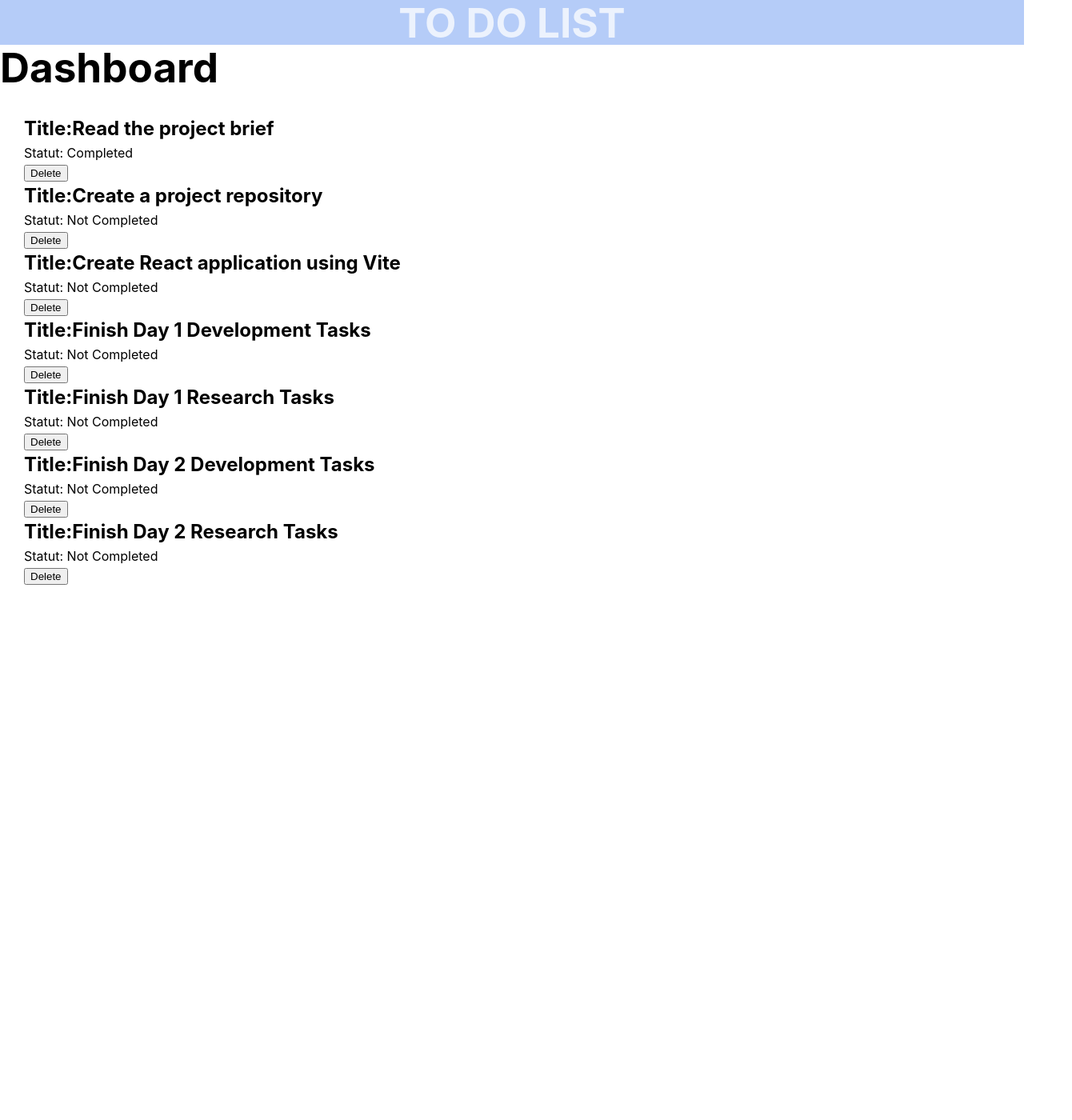
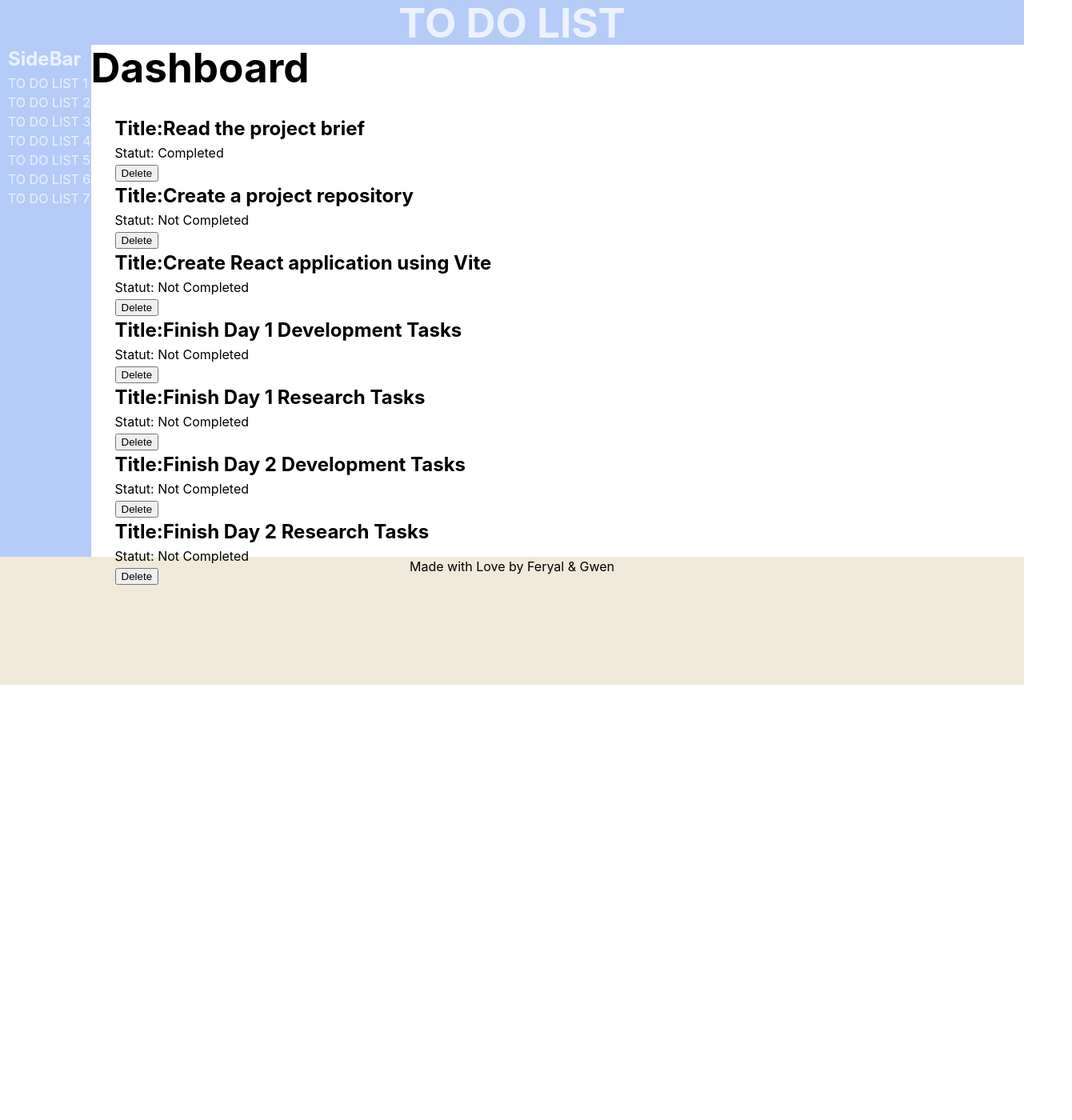
Before and after one commit to Gwenlgd/to-do-app, a React (Vite) app: page / in a window 1280 px wide. Shown: the top 1400 px of the page at 80% size, 1340 px wide, since content can reach past the window. After the commit the page ends 856 px from the top, so only its background shows below. Built offline with nearby package versions, Linux system fonts and the light colour scheme.

Commit message:
Init Divs

```diff
--- a/src/App.jsx
+++ b/src/App.jsx
@@ -1,6 +1,6 @@
 import { Routes, Route } from "react-router-dom";
 import NavBar from "./components/NavBar/NavBar";
-// import SideBar from "./components/SideBar/SideBar";
+import SideBar from "./components/SideBar/SideBar";
 import Footer from "./components/Footer/Footer";
 import "./App.css";
 import NotFoundPage from "./pages/NotFoundPage";
@@ -11,13 +11,15 @@ function App() {
   return (
     <>
       <NavBar />
-      <Routes>
-        <Route path="/" element={<DashboardPage />} />
-        <Route path="/about" element={<AboutPage />} />
-        <Route path="*" element={<NotFoundPage />} />
-      </Routes>
+      <div className="main-container">
+        <SideBar />
 
-      <div className="main-container">{/* <SideBar /> */}</div>
+        <Routes>
+          <Route path="/" element={<DashboardPage />} />
+          <Route path="/about" element={<AboutPage />} />
+          <Route path="*" element={<NotFoundPage />} />
+        </Routes>
+      </div>
       <Footer />
     </>
   );
--- a/src/pages/DashboardPage.jsx
+++ b/src/pages/DashboardPage.jsx
@@ -4,7 +4,7 @@ function DashboardPage() {
   return (
     <div>
       <h1>Dashboard</h1>
-
+      {/* ADD : div for Calendar, form new tasks, add a note, quotes, humour, time */}
       <Tasks />
     </div>
   );
```
Also changed, not shown: src/components/Calendar/Calendar.jsx (added, +8 -0 lines), src/components/Note/Note.jsx (added, +7 -0 lines), src/components/Calendar/Calendar.css (added), src/components/FormNewTasks/FormNewTasks.css (added), src/components/Note/Note.css (added), src/components/Quotes/Quotes.css (added).
